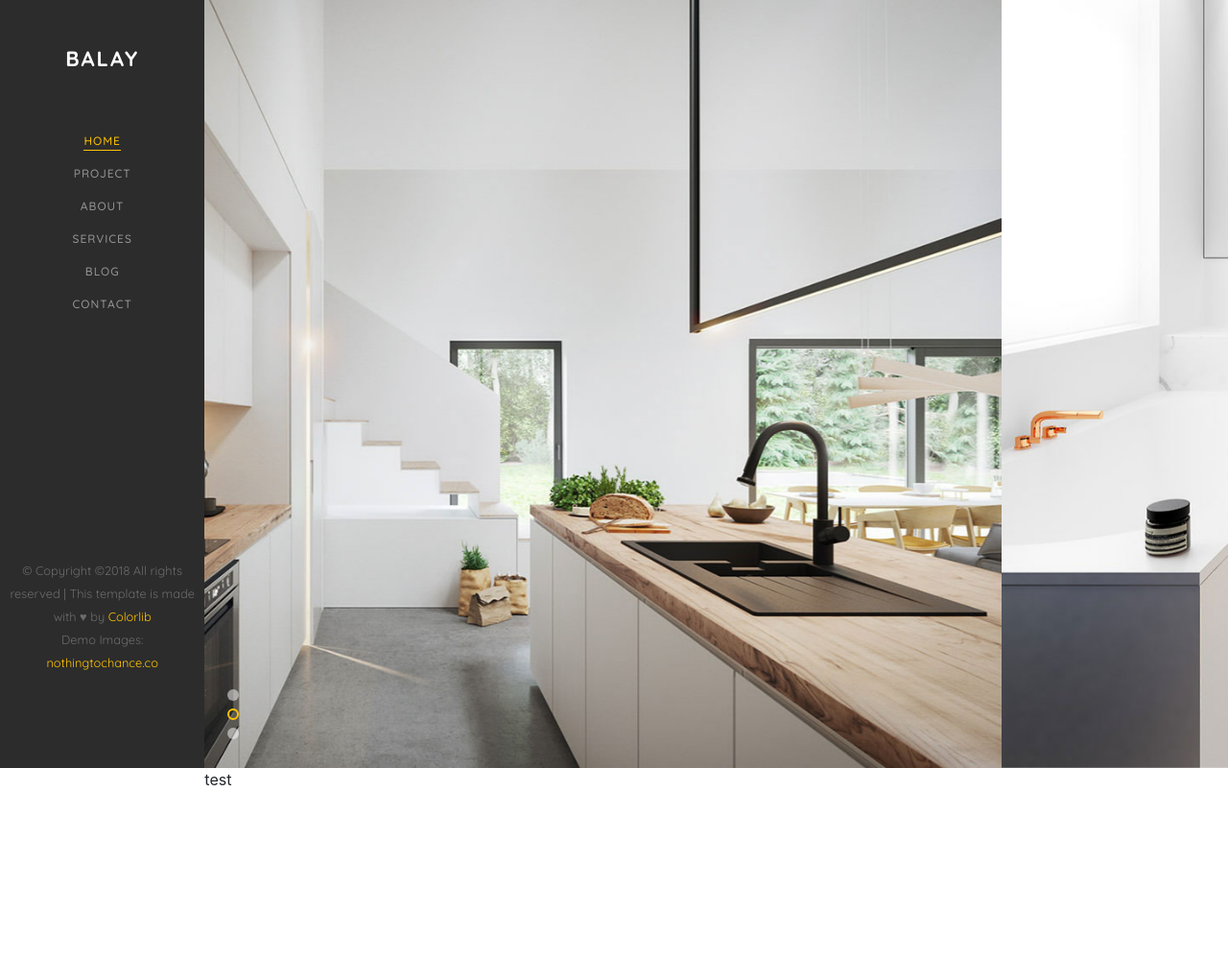
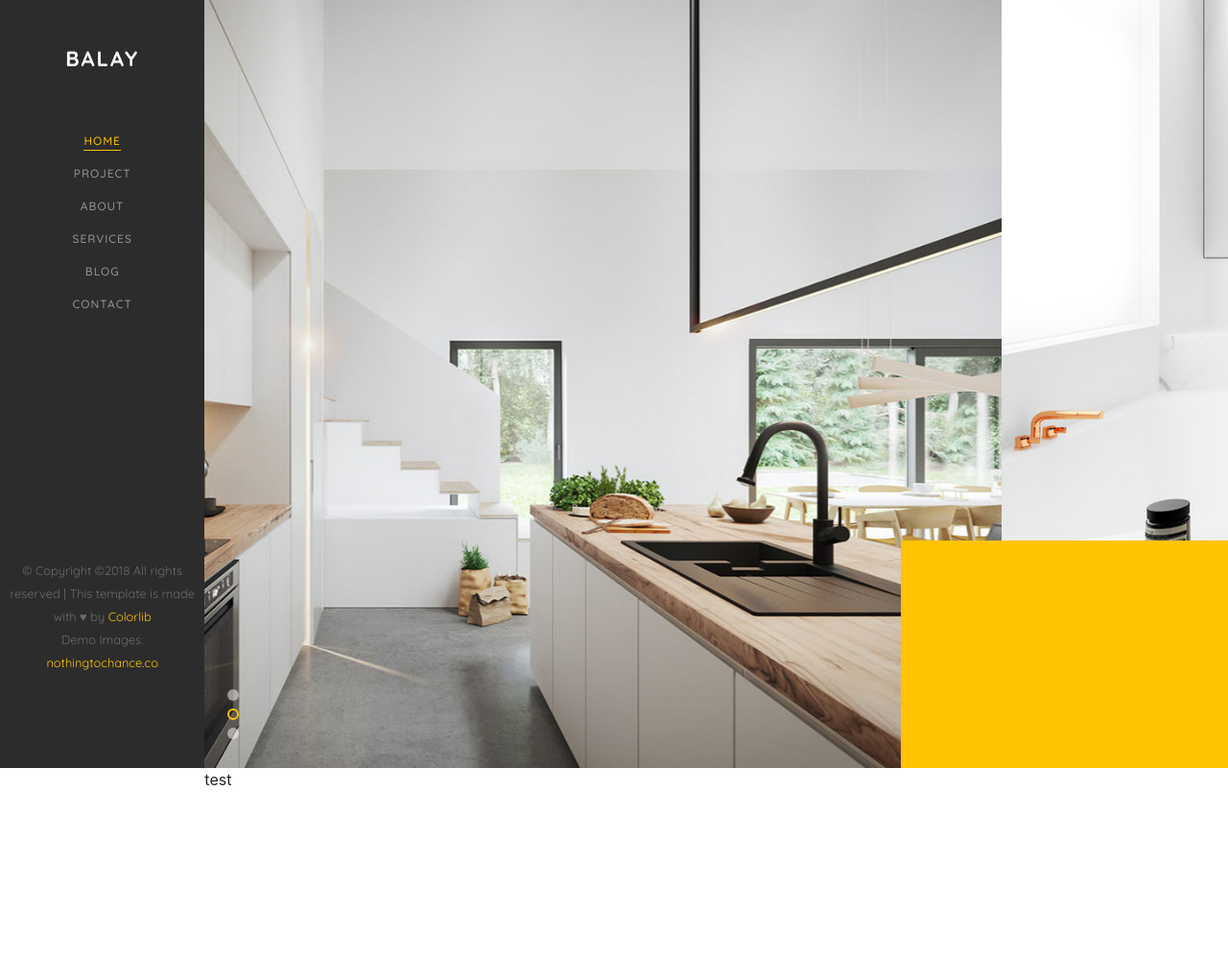
Before and after one commit to laquist/Bootstrap-Balay, a plain HTML site: page Opgaveloesning/index.html in a window 1280 px wide. Shown: the whole page at 96% size. Drawn offline with nearby package versions, Linux system fonts and the light colour scheme.

Commit message:
End of day upload 28/09

```diff
--- a/Opgaveloesning/index.html
+++ b/Opgaveloesning/index.html
@@ -62,6 +62,7 @@
             </aside>
 
             <div class="col-10 p-0" id="mainContent">
+                <div class="row">
                     <!-- Carousel/Slideshow -->
                     <div id="mainCarousel" class="carousel slide" data-ride="carousel">
                         <ol class="carousel-indicators mx-0 flex-column">
@@ -81,19 +82,13 @@
                             </div>
                         </div>
 
+                        <figcaption class="col-4"></figcaption>
 
-
-                    <!-- <a class="carousel-control-prev" href="#mainCarousel" role="button" data-slide="prev">
-                        <span class="carousel-control-prev-icon" aria-hidden="true"></span>
-                        <span class="sr-only">Previous</span>
-                    </a>
-                    <a class="carousel-control-next" href="#mainCarousel" role="button" data-slide="next">
-                        <span class="carousel-control-next-icon" aria-hidden="true"></span>
-                        <span class="sr-only">Next</span>
-                    </a> -->
                     </div>
 
                     <div id="test"><p>test</p></div>
+
+                </div>
             </div>
         </div>
     </div>
--- a/Opgaveloesning/style.css
+++ b/Opgaveloesning/style.css
@@ -1,22 +1,18 @@
 /* ToDo:
-    - Google: Hvad er den bedste fordeling af egen CSS og Bootstraps classes?
-    - f.eks. at jeg har d-inline-block position-relative px-0 på alle mine ul>li>a tags i min nav.
-    - Så bruger jeg jo Bootstraps, men det er mere kode end hvis jeg lige lavede min egen class.
-    - (Men tag højde for her at bootstrap måske overskriver. Jeg prøvede at give d-inline-block i egen CSS, men synes ikke det virkede, men det gjorde det så snart jeg gjorde det igennem bootstraps
-
-
     - Hele 'nav ul li a' delen. Har jeg helt styr på hvordan hover effekten fungerer?
     - Har jeg styr på transform, transition?
-    - Har jeg styr på :before, :after, :hover, og behøver jeg så mange forskellige?
+    - Har jeg styr på ::before, ::after, :hover, og behøver jeg så mange forskellige?
     - Hvad betyder a:hover:after? Hvorfor er det ikke det samme som a:after eller a:hover?
     - Kan det gøres smartere?
 
 
     - FaceBook, Twitter, Instagram, LinkedIN icons i bunden af footer
 
+    - Comments i HTML. Og tjek om jeg har ligegyldige divs osv.
     - Del CSS ordenligt op evt. med comments (bare udseende og struktur)
 
-
+    - Lav col- størrelser når man gør siden mindre!
+    - Test på smartphone! (Specielt også height på figcaption i carousel)
 */
 
 #fullPageContainer {
@@ -125,9 +121,11 @@ footer small a:hover {
 }
 
 #mainContent {
-    /* For at den ikke overlapper lidt af sidebaren skal den være 332 i stedet for 320 */
-    /* position: relative; */
-    /* left: 332px; */
+
+}
+
+#mainCarousel {
+    width: 100%;
 }
 
 /* Carousel Indicators/Buttons */
@@ -157,7 +155,6 @@ footer small a:hover {
     border-radius: 50%;
 }
 
-
 .carousel-item img {
     height: 100vh;
     max-height: 100vh;
@@ -166,6 +163,17 @@ footer small a:hover {
     object-position: 100% 100%;
 }
 
+#mainCarousel figcaption {
+    background-color: #FFC300;
+
+    width: 32%;
+    height: 237px;
+
+    position: absolute;
+    right: 0;
+    bottom: 0;
+}
+
 #test {
     height: 200px;
 }
```
Lines whose indentation alone changed are shown as unchanged.
